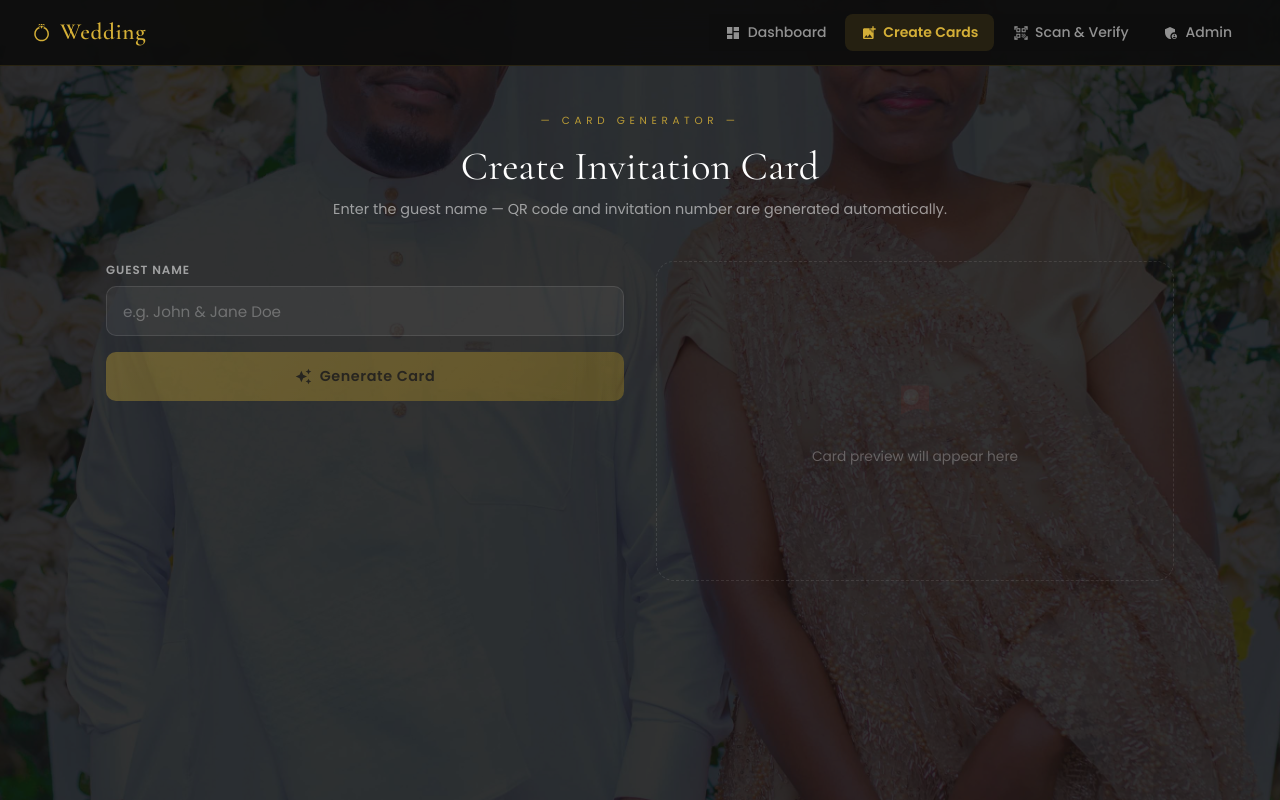
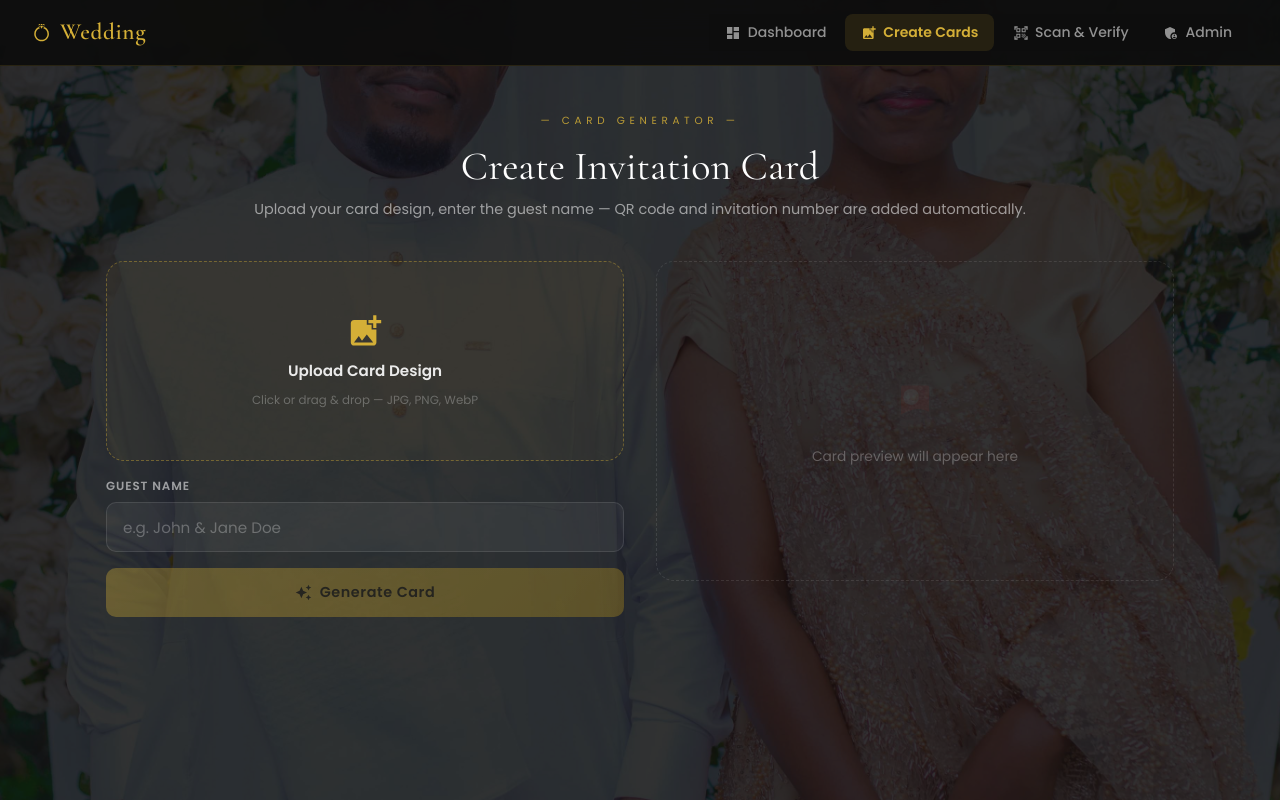
Before and after one commit to lktec-io/card-generator, a React (Vite) app: page /create in a window 1280 px wide. Built offline with nearby package versions, Linux system fonts and the light colour scheme; no server answers.

Commit message:
------------

```diff
--- a/src/components/CardGenerator.jsx
+++ b/src/components/CardGenerator.jsx
@@ -2,19 +2,42 @@ import { useState, useRef } from 'react';
 import QRCode     from 'qrcode';
 import html2canvas from 'html2canvas';
 import { reserveCard } from '../utils/api';
-import { MdAutoAwesome, MdDownload } from 'react-icons/md';
+import { MdAutoAwesome, MdDownload, MdAddPhotoAlternate } from 'react-icons/md';
 import { FiRefreshCw } from 'react-icons/fi';
 import '../styles/create.css';
 
 export default function CardGenerator() {
-  const cardRef  = useRef(null);
+  const cardRef = useRef(null);
 
-  const [guestName,   setGuestName]   = useState('');
-  const [invitation,  setInvitation]  = useState(null); // { guest_name, invitation_code, qr_data_url }
-  const [loading,     setLoading]     = useState(false);
-  const [downloading, setDownloading] = useState(false);
-  const [progress,    setProgress]    = useState(0);
-  const [error,       setError]       = useState('');
+  const [uploadedImage, setUploadedImage] = useState(null);   // data URL of uploaded card
+  const [dragOver,      setDragOver]      = useState(false);
+  const [guestName,     setGuestName]     = useState('');
+  const [invitation,    setInvitation]    = useState(null);   // { guest_name, invitation_code, qr_data_url }
+  const [loading,       setLoading]       = useState(false);
+  const [downloading,   setDownloading]   = useState(false);
+  const [progress,      setProgress]      = useState(0);
+  const [error,         setError]         = useState('');
+
+  // ── Image upload ──────────────────────────────────────────────────────
+
+  const loadFile = (file) => {
+    if (!file || !file.type.startsWith('image/')) return;
+    const reader = new FileReader();
+    reader.onload = (e) => setUploadedImage(e.target.result);
+    reader.readAsDataURL(file);
+    setInvitation(null);
+    setError('');
+  };
+
+  const handleFileChange = (e) => loadFile(e.target.files[0]);
+
+  const handleDrop = (e) => {
+    e.preventDefault();
+    setDragOver(false);
+    loadFile(e.dataTransfer.files[0]);
+  };
+
+  // ── Generate ──────────────────────────────────────────────────────────
 
   const finishProgress = () => {
     setProgress(100);
@@ -22,20 +45,19 @@ export default function CardGenerator() {
   };
 
   const handleGenerate = async () => {
+    if (!uploadedImage) return setError('Please upload a card image first.');
     const name = guestName.trim();
     if (!name) return setError('Guest name is required.');
 
     setLoading(true);
     setError('');
     setProgress(10);
-    await new Promise((r) => setTimeout(r, 0)); // yield → UI repaints instantly
+    await new Promise((r) => setTimeout(r, 0)); // yield → UI repaints
 
     try {
-      // 1 — Reserve a unique CN code from backend
       setProgress(30);
       const { data } = await reserveCard(name);
 
-      // 2 — Generate QR client-side (once, stored in state, reused for download)
       setProgress(65);
       const qrDataUrl = await QRCode.toDataURL(
         JSON.stringify({ code: data.code, name: data.guest_name }),
@@ -56,19 +78,21 @@ export default function CardGenerator() {
     }
   };
 
+  // ── Download ──────────────────────────────────────────────────────────
+
   const handleDownload = async () => {
     if (!cardRef.current || !invitation) return;
     setDownloading(true);
     try {
       const canvas = await html2canvas(cardRef.current, {
-        scale:      2,          // 2× resolution for print quality
+        scale:      2,
         useCORS:    true,
         allowTaint: false,
         logging:    false,
       });
-      const link      = document.createElement('a');
-      link.download   = `${invitation.invitation_code}.png`;
-      link.href       = canvas.toDataURL('image/png');
+      const link    = document.createElement('a');
+      link.download = `${invitation.invitation_code}.png`;
+      link.href     = canvas.toDataURL('image/png');
       link.click();
     } catch (err) {
       console.error('[html2canvas]', err);
@@ -78,16 +102,20 @@ export default function CardGenerator() {
     }
   };
 
+  // ── Reset ─────────────────────────────────────────────────────────────
+
   const handleReset = () => {
+    setUploadedImage(null);
     setGuestName('');
     setInvitation(null);
     setError('');
     setProgress(0);
   };
 
+  // ── Render ────────────────────────────────────────────────────────────
+
   return (
     <>
-      {/* YouTube-style top progress bar */}
       {progress > 0 && (
         <div
           className="top-loader"
@@ -99,19 +127,45 @@ export default function CardGenerator() {
         <div className="create-header">
           <span className="create-ornament">— Card Generator —</span>
           <h1>Create Invitation Card</h1>
-          <p>Enter the guest name — QR code and invitation number are generated automatically.</p>
+          <p>Upload your card design, enter the guest name — QR code and invitation number are added automatically.</p>
         </div>
 
         <div className="create-layout">
 
           {/* ── Left: form ── */}
           <div className="form-panel">
+
+            {/* Upload box */}
+            <label
+              className={`upload-box${dragOver ? ' drag-over' : ''}`}
+              onDragOver={(e) => { e.preventDefault(); setDragOver(true); }}
+              onDragLeave={() => setDragOver(false)}
+              onDrop={handleDrop}
+            >
+              <input
+                type="file"
+                accept="image/*"
+                style={{ display: 'none' }}
+                onChange={handleFileChange}
+              />
+              {uploadedImage ? (
+                <img src={uploadedImage} alt="Uploaded card" />
+              ) : (
+                <>
+                  <MdAddPhotoAlternate className="upload-icon" />
+                  <span className="upload-title">Upload Card Design</span>
+                  <span className="upload-sub">Click or drag &amp; drop — JPG, PNG, WebP</span>
+                </>
+              )}
+            </label>
+
+            {/* Guest name */}
             <div className="form-group">
               <label htmlFor="guestName">Guest Name</label>
               <input
                 id="guestName"
                 type="text"
-                placeholder="e.g. John & Jane Doe"
+                placeholder="e.g. John &amp; Jane Doe"
                 value={guestName}
                 onChange={(e) => setGuestName(e.target.value)}
                 onKeyDown={(e) => e.key === 'Enter' && !loading && guestName.trim() && handleGenerate()}
@@ -124,7 +178,7 @@ export default function CardGenerator() {
             <button
               className="btn-gold"
               onClick={handleGenerate}
-              disabled={loading || !guestName.trim()}
+              disabled={loading || !guestName.trim() || !uploadedImage}
             >
               {loading
                 ? <><div className="btn-spinner" /> Generating…</>
@@ -155,33 +209,29 @@ export default function CardGenerator() {
             ) : (
               <div className="result-card fade">
 
-                {/* ── Card template with overlaid dynamic elements ── */}
+                {/* Card template with dynamic overlays */}
                 <div className="card-template" ref={cardRef}>
-                  {/* Background template image — place your final design at /card-template.jpg */}
                   <img
-                    src="/card-template.jpg"
+                    src={uploadedImage}
                     className="template-bg"
-                    alt="Invitation card template"
+                    alt="Invitation card"
                     crossOrigin="anonymous"
                   />
 
-                  {/* Guest name — position matches placeholder on your template */}
                   <div className="guest-name">
                     {invitation.guest_name}
                   </div>
 
-                  {/* Invitation code — position matches placeholder on your template */}
                   <div className="invitation-code">
                     {invitation.invitation_code}
                   </div>
 
-                  {/* QR code — fits inside the QR box on your template */}
                   <div className="qr-wrapper">
                     <img src={invitation.qr_data_url} alt="QR Code" />
                   </div>
                 </div>
 
-                {/* ── Actions ── */}
+                {/* Actions */}
                 <div className="result-actions">
                   <button
                     className="btn-gold"
```
